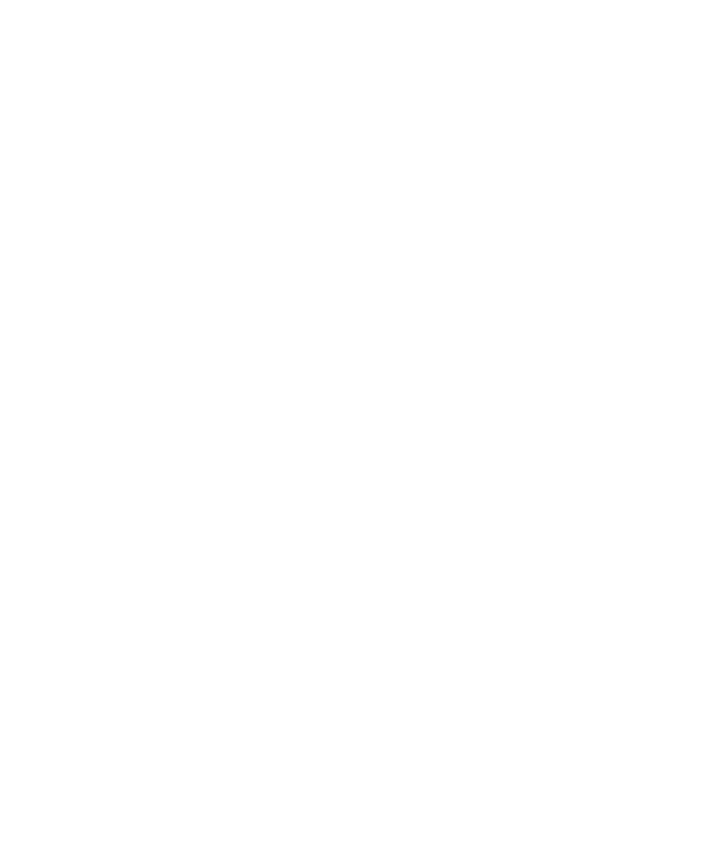
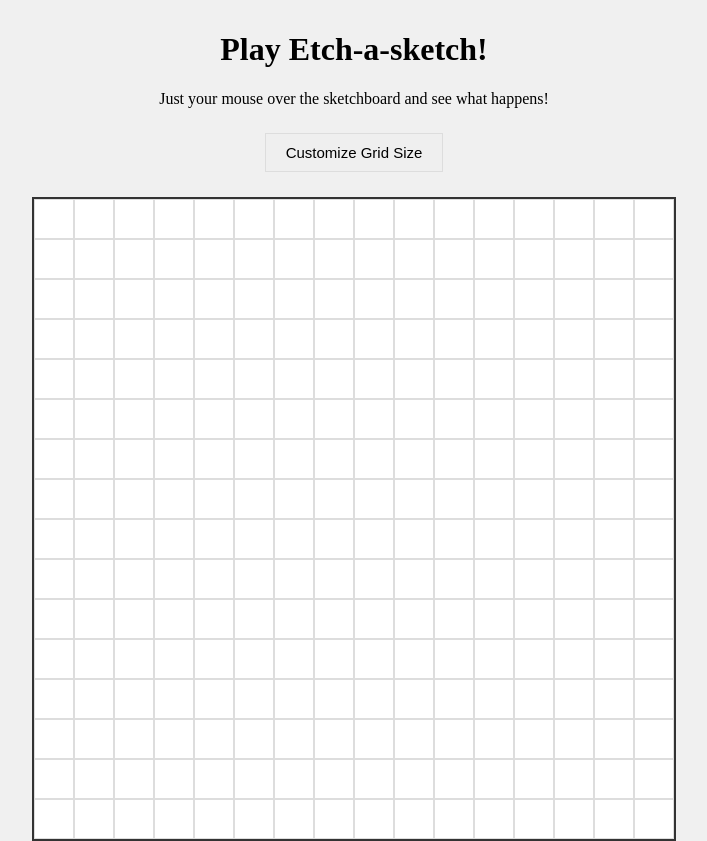
Before and after one commit to kxli97/odin_etch_a_sketch, a plain HTML site: page index.html in a window 1280 px wide. Shown: the whole page, without its empty margins (286-993 px from the left). Before the commit the page ends 800 px from the top, so only its background shows below. Drawn offline with Linux system fonts and the light colour scheme.

Commit message:
completed all remaining steps

```diff
--- a/etch_a_sktech.js
+++ b/etch_a_sktech.js
@@ -0,0 +1,47 @@
+console.log('hellow world');
+const container = document.querySelector('.container');
+
+function createGrid(gridSize) {
+    const totalSquare = gridSize * gridSize;
+    const squareSize = 640/gridSize;
+
+    for (let i = 0; i < totalSquare; i++) {
+
+        const square = document.createElement('div');
+        square.classList.add('grid-square');
+        square.style.width = `${squareSize}px`;
+        square.style.height = `${squareSize}px`;
+
+        square.dataset.interactions = 0;
+        container.appendChild(square);
+
+        square.addEventListener('mouseenter', () => {
+            let interactions = parseInt(square.dataset.interactions);
+
+            // darkening effect can only work until 10th times
+            if (interactions < 10) {
+                interactions++;
+                square.dataset.interactions = interactions;
+
+                // Calculate opacity (10% per interaction)
+                const opacity = interactions * 0.1;
+                square.style.backgroundColor = `rgba(217, 176, 217, ${opacity})`;
+            }
+    });
+    };
+}
+
+createGrid(16);
+
+
+const resetButton = document.getElementById('grid-size-button');
+
+resetButton.addEventListener('click', () => {
+    console.log('button clicked');
+    let newSize = prompt("Please enter grid size 2-100: ");
+    if (newSize <= 1) {
+        newSize = 16
+    };
+    container.innerHTML = '';
+    createGrid(newSize);
+});
--- a/index.html
+++ b/index.html
@@ -3,10 +3,18 @@
 <head>
     <meta charset="UTF-8">
     <meta name="viewport" content="width=device-width, initial-scale=1.0">
-    <title>Document</title>
+    <title>Etch-a-sketch</title>
     <link rel="stylesheet" href="./style.css">
 </head>
 <body>
+    <div id = 'text-and-button'>
+        <h1>Play Etch-a-sketch!</h1>
+        <div id = 'instruction'>Just your mouse over the sketchboard and see what happens!<div>
+        <button id = 'grid-size-button'>Customize Grid Size</button>
+    </div>
+
+
+    <div class = "container"></div>
     <script src = 'etch_a_sktech.js'></script>
 </body>
 </html>
--- a/style.css
+++ b/style.css
@@ -0,0 +1,60 @@
+body {
+    display: flex;
+    justify-content: center;
+    flex-direction: column;
+    align-items: center;
+    min-height: 640px;
+    min-width: 640px;
+    margin: 0;
+    background-color: #f0f0f0;
+}
+
+.container {
+    display: flex;
+    flex-wrap: wrap;
+    width: 640px;
+    height: 640px;
+    border: 2px solid #333;
+    background-color: white;
+}
+
+.grid-square {
+    /* width: 40px;
+    height: 40px; */
+    border: 1px solid #ddd;
+    box-sizing: border-box;
+}
+
+.grid-square:hover {
+    background-color: plum;
+}
+
+.hovered {
+    background-color: rgb(217, 176, 217);
+}
+
+button {
+    display: inline-block;
+    font-size: 15px;
+    padding: 10px 20px;
+    justify-content: center;
+    align-items: center;
+    margin: 25px;
+    border: 1px solid #ddd;
+}
+
+button:hover {
+    background-color: plum;
+    color: white;
+    font-weight: bold;
+    border-radius: 10px;
+}
+
+h1 {
+    padding: 10px;
+    padding-bottom: 0px;
+}
+
+#text-and-button {
+    text-align: center;
+}
```
